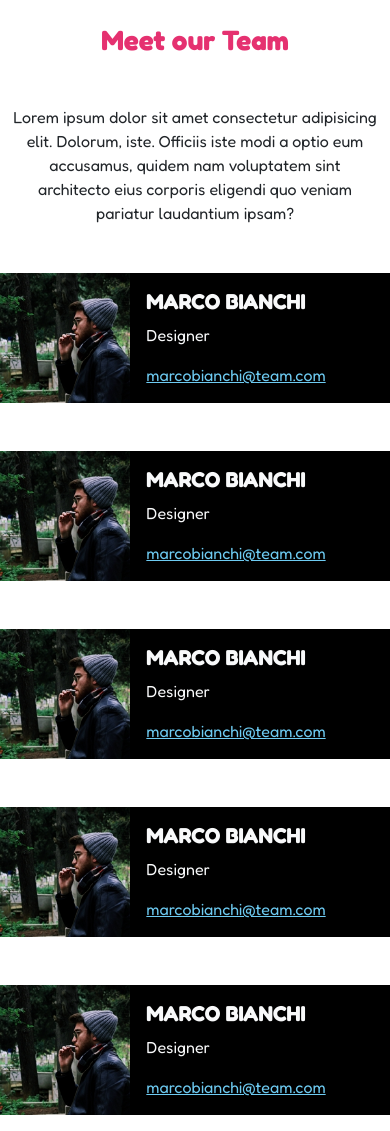
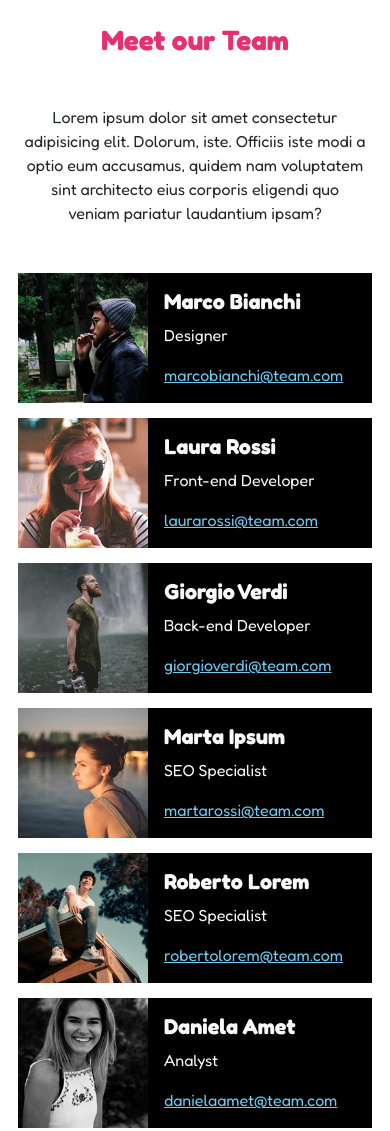
Before and after one commit to Alessandro-Frisone/js-our-team, a plain HTML site: page assets/index.html in a window 390 px wide. Shown: the top 1131 px of the page. Drawn offline with nearby package versions, Linux system fonts and the light colour scheme.

Commit message:
feat: add responsive card

```diff
--- a/assets/css/style.css
+++ b/assets/css/style.css
@@ -1,3 +1,8 @@
+*{
+    padding: 0;
+    margin: 0;
+    box-sizing: border-box;
+}
 body{
     font-family: "Fredoka", sans-serif;
 }
@@ -11,3 +16,12 @@ img{
     height: 100%;
     max-width: 130px;
 }
+.card_info{
+    width: 200px;
+}
+.team-container{
+    gap: 15px;
+}
+.card-team{
+    width: calc(100% / 3) - 15px;
+}
--- a/assets/index.html
+++ b/assets/index.html
@@ -11,22 +11,25 @@
     <link rel="stylesheet" href="./css/style.css">
 </head>
 <body>
+    <div class="container">
         <div class="container text-center">
             <h1 class="mb-5 mt-4"><strong>Meet our Team</strong></h1>
             <p class="mb-5">Lorem ipsum dolor sit amet consectetur adipisicing elit. Dolorum, iste. Officiis iste modi a optio eum accusamus, quidem nam voluptatem sint architecto eius corporis eligendi quo veniam pariatur laudantium ipsam?</p>
         </div>
-    <div class="team-container d-flex justify-content-center gap-5 flex-wrap">
+        <div class="team-container justify-content-center d-flex flex-wrap">
             <div class="card-team bg-black d-flex">
                 <div class="card_img">
                     <img src="./img/male1.png" alt="Ragazzo 1">
                 </div>
-            <div class="card_info text-light p-3 me-5">
+                <div class="card_info text-light p-3 me-4">
                     <h4><strong>MARCO BIANCHI</strong></h4>
                     <p>Designer</p>
                     <a id="email" href="#">marcobianchi@team.com</a>
                 </div>
             </div>
         </div>
+
+    </div>
     <script src="https://cdn.jsdelivr.net/npm/bootstrap@5.3.3/dist/js/bootstrap.bundle.min.js" integrity="sha384-YvpcrYf0tY3lHB60NNkmXc5s9fDVZLESaAA55NDzOxhy9GkcIdslK1eN7N6jIeHz" crossorigin="anonymous"></script>
     <script src="./js/script.js"></script>
 </body>
--- a/assets/js/script.js
+++ b/assets/js/script.js
@@ -50,16 +50,16 @@ const teamContainer = document.querySelector(".team-container")
 // STAMPA DELLE CARD PER OGNI MEMBRO
 let listItem =""
 for (let i = 0; i < teamMembers.length; i++) {
-  const member = teamMembers[i];
+  const {name, role, email, img} = teamMembers[i];
   listItem += `
         <div class="card-team bg-black d-flex">
             <div class="card_img">
-                <img src="./img/male1.png" alt="Ragazzo 1">
+                <img src="./${img}" alt="${name}">
             </div>
-            <div class="card_info text-light p-3 me-5">
-                <h4><strong>MARCO BIANCHI</strong></h4>
-                <p>Designer</p>
-                <a id="email" href="#">marcobianchi@team.com</a>
+            <div class="card_info text-light p-3 me-4">
+                <h4><strong>${name}</strong></h4>
+                <p>${role}</p>
+                <a id="email" href="#">${email}</a>
             </div>
         </div>`;
 }
```
Lines whose indentation alone changed are shown as unchanged.
